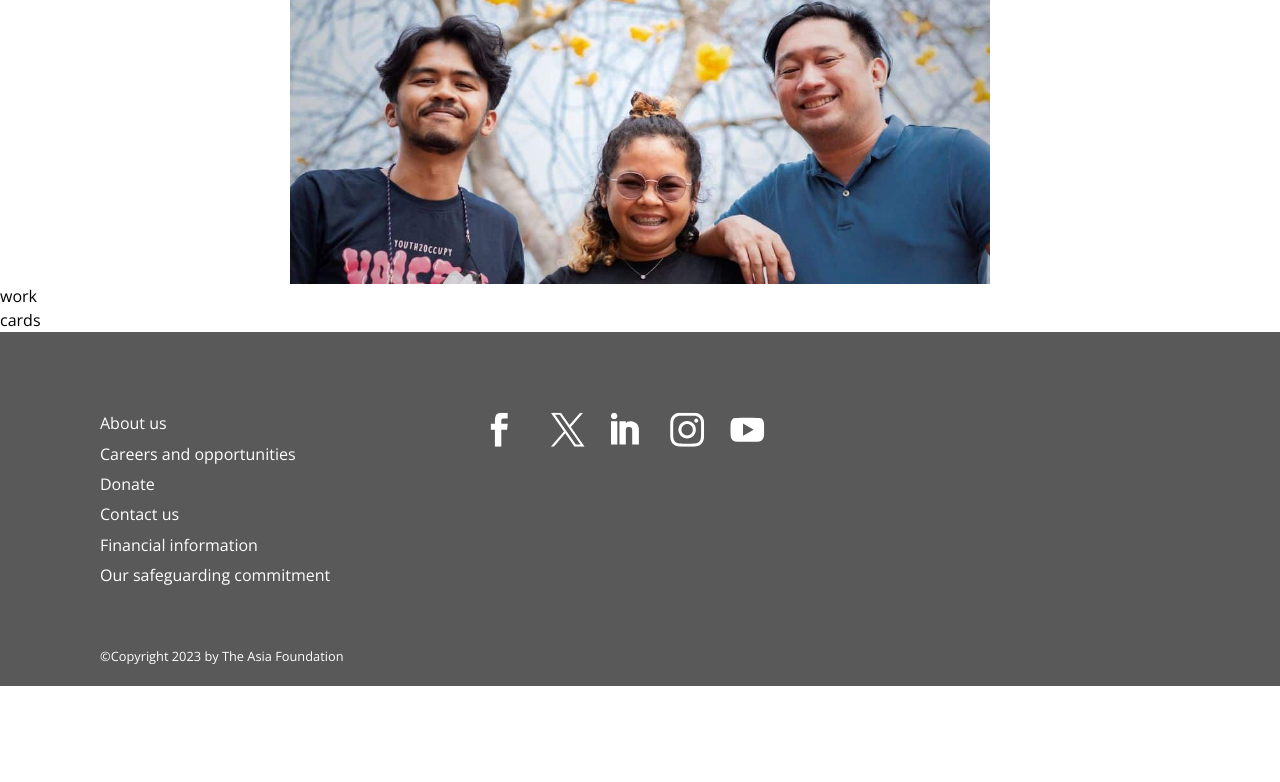
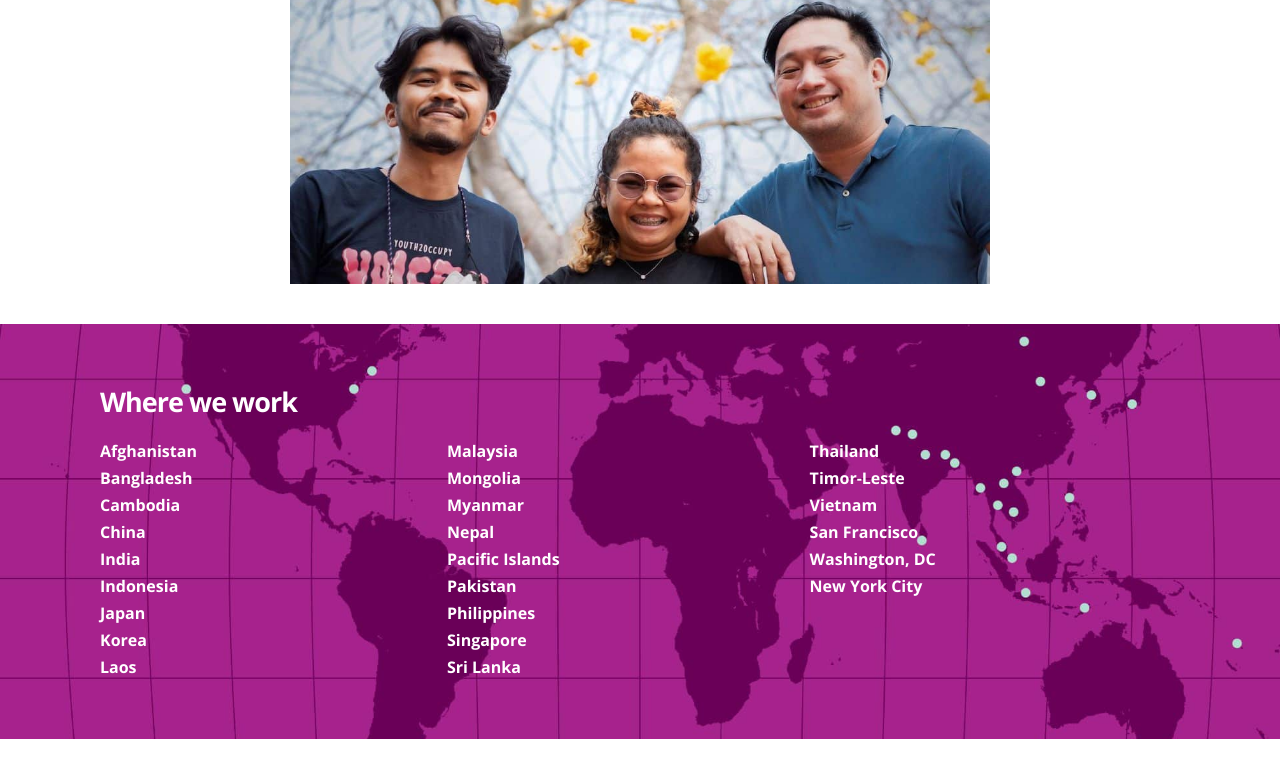
Before and after one commit to Arsaide/next-asia-foudation, a Next.js app: page / in a window 1280 px wide. Shown: the part 2000-2782 px from the top of the page. Before the commit the page ends 2686 px from the top, so only its background shows below. Built offline with nearby package versions, Linux system fonts and the light colour scheme.

Commit message:
Added Map section + adaptive

```diff
--- a/src/app/globals.css
+++ b/src/app/globals.css
@@ -12,8 +12,8 @@
 }
 
 /* Убираем внутренние отступы */
-ul[class],
-ol[class] {
+ul,
+ol {
   padding: 0;
 }
 
@@ -24,8 +24,8 @@ h2,
 h3,
 h4,
 p,
-ul[class],
-ol[class],
+ul,
+ol,
 li,
 figure,
 figcaption,
@@ -44,13 +44,13 @@ body {
 }
 
 /* Удаляем стандартную стилизацию для всех ul и il, у которых есть атрибут class*/
-ul[class],
-ol[class] {
+ul,
+ol {
   list-style: none;
 }
 
 /* Элементы a, у которых нет класса, сбрасываем до дефолтных стилей */
-a:not([class]) {
+a:not {
   text-decoration-skip-ink: auto;
 }
 
--- a/src/component/Main/Banner/Banner.module.scss
+++ b/src/component/Main/Banner/Banner.module.scss
@@ -1,9 +1,8 @@
 .banner {
   position: relative;
   padding: 200px 0;
-  background-image: url(/banner.jpg);
+  background-image: url('/banners/main-banner.jpg');
   background-position: 50%;
-  background-size: 100%;
   background-size: cover;
   &::before {
     content: '';
--- a/src/component/Main/WhereWeWork/WhereWeWork.module.scss
+++ b/src/component/Main/WhereWeWork/WhereWeWork.module.scss
@@ -0,0 +1,58 @@
+.ourWorks {
+  position: relative;
+  padding: 60px 0;
+  margin: 40px 0;
+  background-image: url('/banners/map.jpg');
+  background-position: 50%;
+  background-size: cover;
+  &__container {
+    color: #fff;
+  }
+
+  &__title {
+    font-size: 27px;
+    font-weight: 700;
+    line-height: 1.3;
+    letter-spacing: -1px;
+    padding-bottom: 20px;
+  }
+
+  &__places {
+    display: flex;
+  }
+
+  &__list {
+    font-size: 16px;
+    font-weight: 700;
+    line-height: 1.5;
+    &:not(:last-child) {
+      padding-right: 250px;
+    }
+    li:not(:last-child) {
+      padding-bottom: 3px;
+    }
+  }
+}
+
+@media (max-width: 899.98px) {
+  .ourWorks__list:not(:last-child) {
+    padding-right: 100px;
+  }
+}
+
+@media (max-width: 565.98px) {
+  .ourWorks__list:not(:last-child) {
+    padding-right: 50px;
+  }
+}
+
+@media (max-width: 425.98px) {
+  .ourWorks__list:not(:last-child) {
+    padding-right: 0;
+  }
+  .ourWorks__places {
+    display: flex;
+    flex-direction: column;
+    gap: 20px;
+  }
+}
--- a/src/component/Main/WhereWeWork/WhereWeWork.tsx
+++ b/src/component/Main/WhereWeWork/WhereWeWork.tsx
@@ -3,8 +3,42 @@ import styles from './WhereWeWork.module.scss';
 
 const WhereWeWork = () => {
     return (
-        <section className={styles.ourWokrs}>
-            work
+        <section className={styles.ourWorks}>
+            <div className={styles.ourWorks__container}>
+                <h2 className={styles.ourWorks__title}>Where we work</h2>
+                <div className={styles.ourWorks__places}>
+                    <ul className={styles.ourWorks__list}>
+                        <li>Afghanistan</li>
+                        <li>Bangladesh</li>
+                        <li>Cambodia</li>
+                        <li>China</li>
+                        <li>India</li>
+                        <li>Indonesia</li>
+                        <li>Japan</li>
+                        <li>Korea</li>
+                        <li>Laos</li>
+                    </ul>
+                    <ul className={styles.ourWorks__list}>
+                        <li>Malaysia</li>
+                        <li>Mongolia</li>
+                        <li>Myanmar</li>
+                        <li>Nepal</li>
+                        <li>Pacific Islands</li>
+                        <li>Pakistan</li>
+                        <li>Philippines</li>
+                        <li>Singapore</li>
+                        <li>Sri Lanka</li>
+                    </ul>
+                    <ul className={styles.ourWorks__list}>
+                        <li>Thailand</li>
+                        <li>Timor-Leste</li>
+                        <li>Vietnam</li>
+                        <li>San Francisco</li>
+                        <li>Washington, DC</li>
+                        <li>New York City</li>
+                    </ul>
+                </div>
+            </div>
         </section>
     );
 };
```
Also changed, not shown: public/banners/main-banner.jpg (renamed from public/banner.jpg), public/banners/map.jpg (renamed from public/map.jpg).
